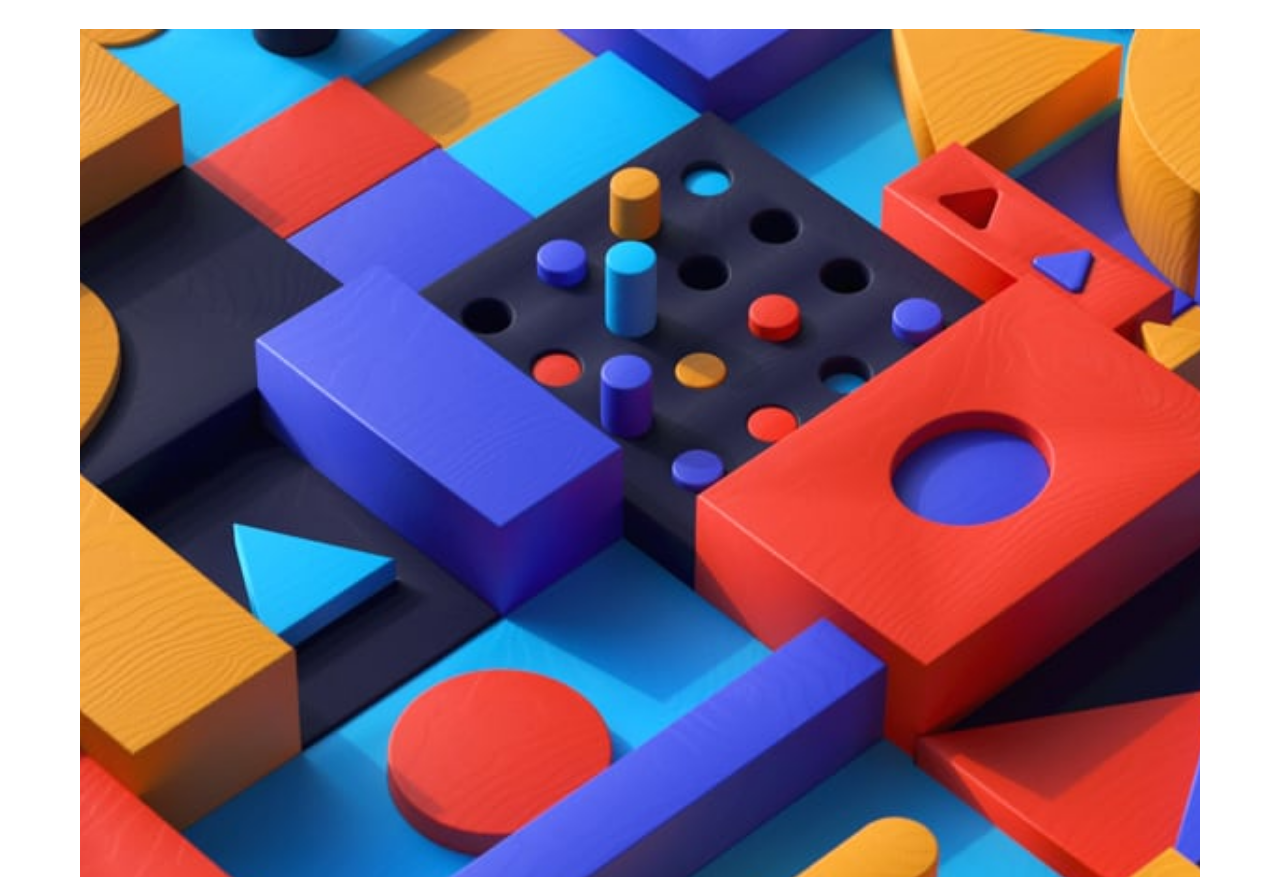
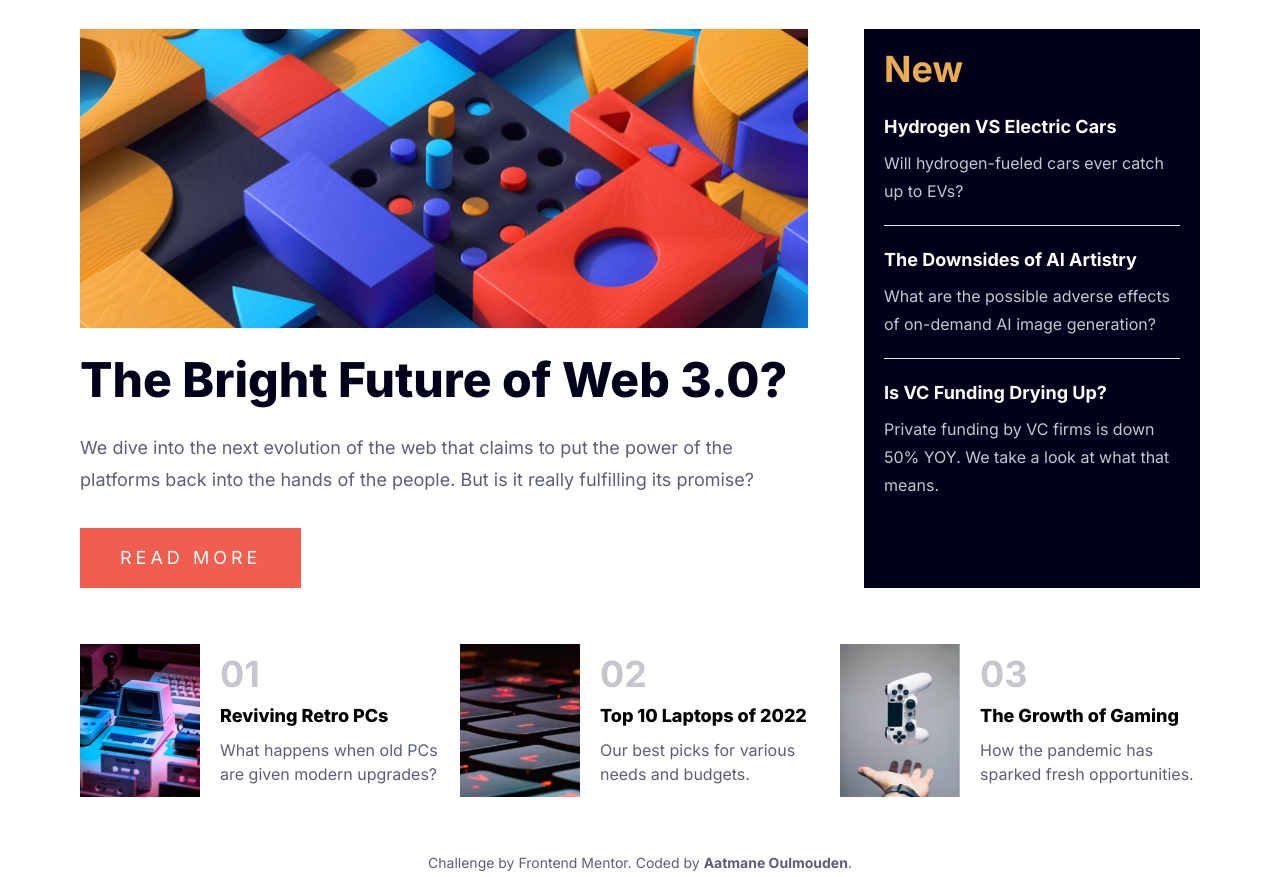
Before and after one commit to aatmaneoulmouden/news-homepage, a website: page index.html in a window 1280 px wide. Shown: the part 75-952 px from the top of the page. Drawn offline with Linux system fonts and the light colour scheme.

Commit message:
Styling & Responsive: Desktop - Main section

```diff
--- a/index.html
+++ b/index.html
@@ -63,12 +63,12 @@
 
   <main>
     <div class="container max-w-full">
-      <div class="row grid grid-cols-1 gap-14 mb-14">
-        <div class="col main-new">
+      <div class="row grid grid-cols-1 gap-14 mb-14 lg:grid-cols-3">
+        <div class="col main-new lg:col-span-2">
           <div class="banner-wrapper">
             <img src="./assets/images/image-web-3-mobile.jpg" alt="The Bright Future of Web 3.0?"
-              class="banner aspect-square">
-            <!-- <img src="./assets/images/image-web-3-desktop.jpg" alt="The Bright Future of Web 3.0?" class="banner"> -->
+              class="banner aspect-square block lg:hidden">
+            <img src="./assets/images/image-web-3-desktop.jpg" alt="The Bright Future of Web 3.0?" class="banner hidden lg:block">
           </div>
           <div class="data-wrapper">
             <h1 class="title text-5xl text-very-dark-blue font-extrabold my-7">The Bright Future of Web 3.0?</h1>
@@ -102,7 +102,7 @@
           </div>
         </div>
       </div>
-      <div class="row grid grid-cols-1 gap-5">
+      <div class="row grid grid-cols-1 gap-5 lg:grid-cols-3">
         <article class="col post">
           <div class="post-img-wrapper">
             <img src="./assets/images/image-retro-pcs.jpg" alt="Reviving Retro PCs">
```
Also changed, not shown: assets/css/style.css.
